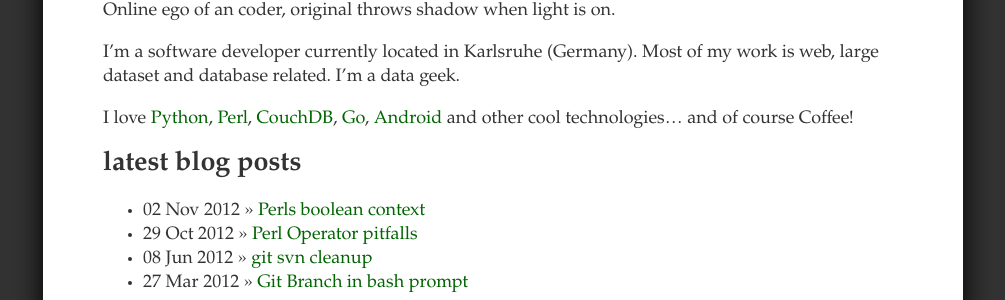
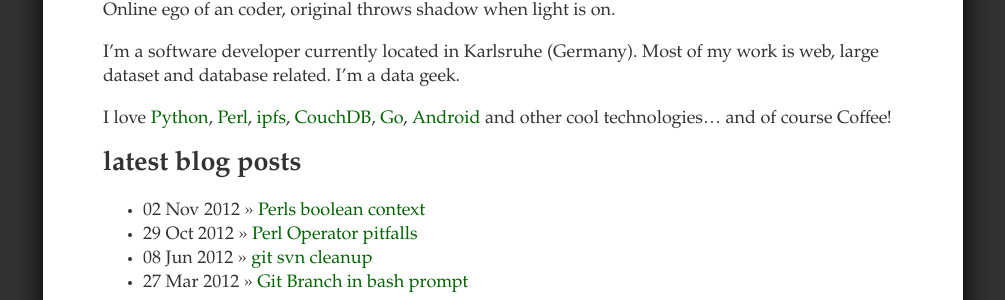
Before and after one commit to toke/toke.de, a Jekyll site: the page built from index.markdown, in a window 1280 px wide. Shown: the part 276-576 px from the top of the page, without its empty margins (137-1142 px from the left). Built offline with Jekyll 4.4.1, drawn with Linux system fonts in a browser that asks for light colours.

Commit message:
Added link to ipfs

```diff
--- a/index.markdown
+++ b/index.markdown
@@ -12,7 +12,7 @@ Most of my work is web, large dataset and database related.
 I'm a data geek.
 
 I love [Python](http://www.python.org), [Perl](/perl/),
-[CouchDB](http://couchdb.apache.org), [Go](http://golang.org), [Android](http://www.android.com)
+[ipfs](https://ipfs.io/), [CouchDB](http://couchdb.apache.org), [Go](http://golang.org), [Android](http://www.android.com)
 and other cool technologies… and of course Coffee!
 
 ## latest blog posts
```
